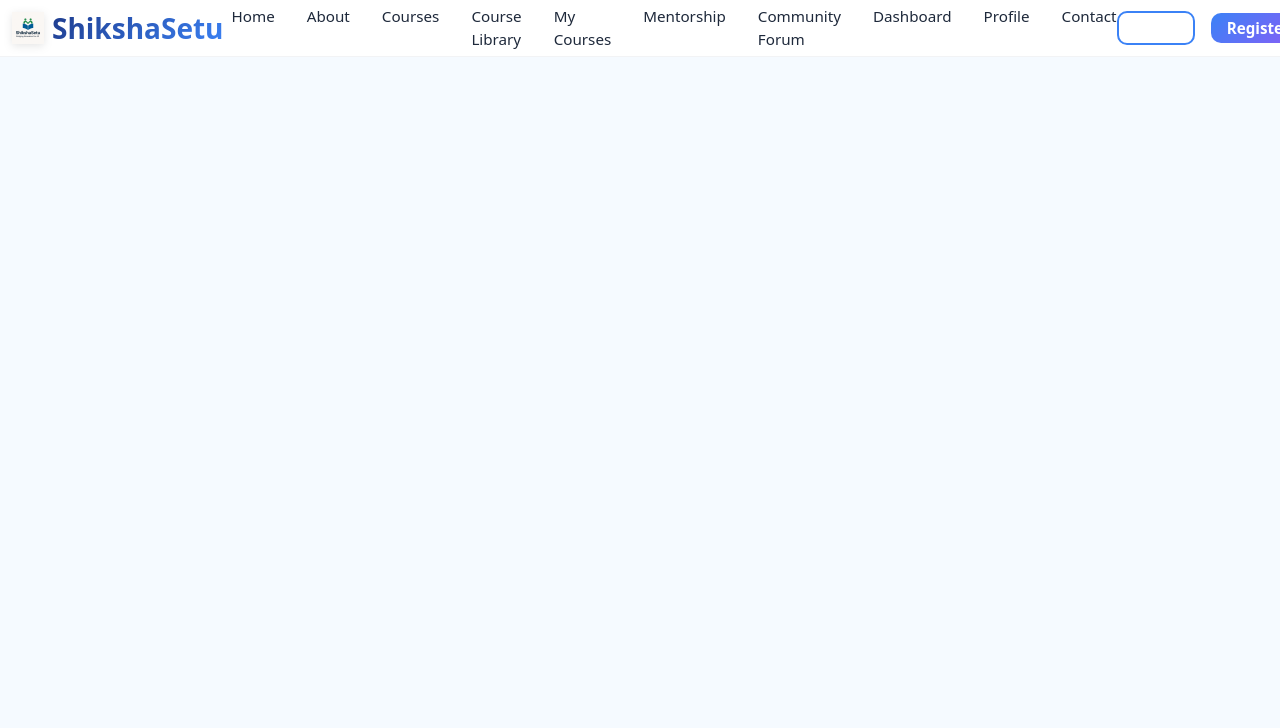
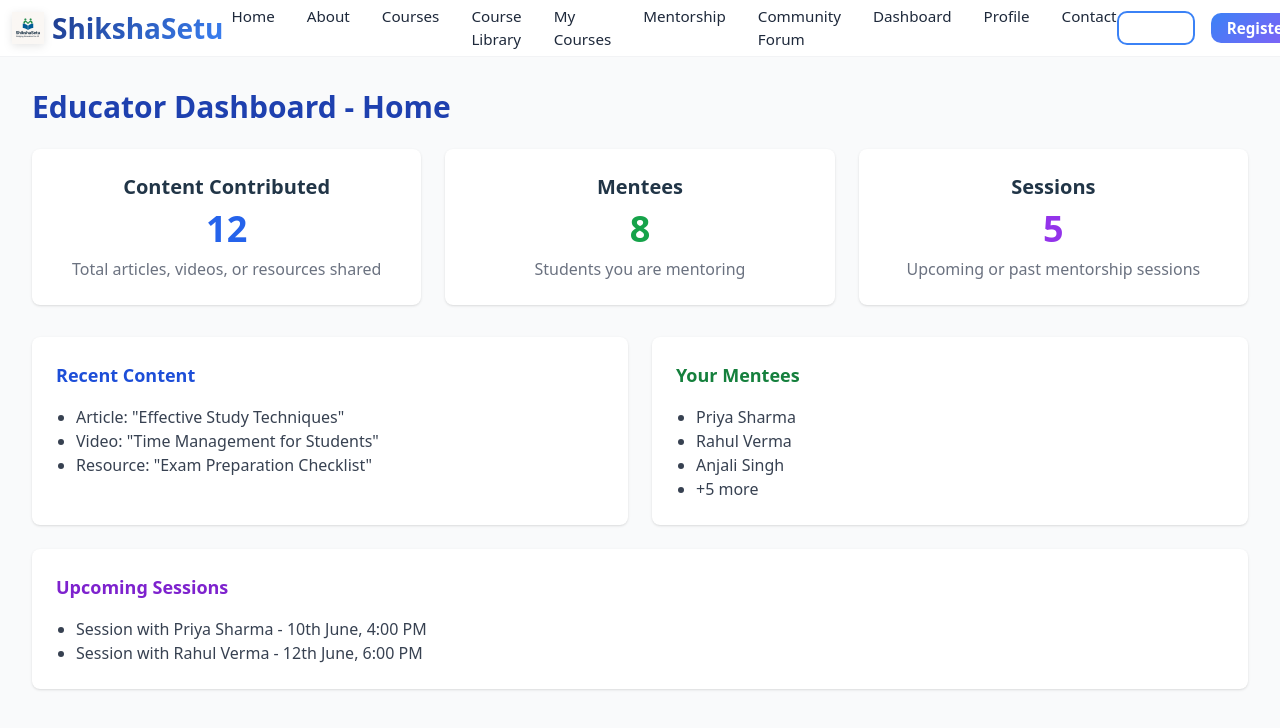
Before and after one commit to Bhanurajput58/ShikshaSetu, a React (Vite) app: page /educator-dashboard in a window 1280 px wide. Shown: the top 728 px of the page. Built offline with nearby package versions, Linux system fonts and the light colour scheme.

Commit message:
created home page for educator dashboard

```diff
--- a/src/Routes.jsx
+++ b/src/Routes.jsx
@@ -12,6 +12,7 @@ import Contact from './pages/Contact';
 import Login from './pages/Login';
 import Register from './pages/Register';
 import StudentDashboard from './pages/StudentDashboard';
+import EducatorDashboardHome from './pages/Educator Dashboard/Home';
 import React from 'react';
 
 export default function AppRoutes() {
@@ -31,6 +32,7 @@ export default function AppRoutes() {
         <Route path="/login" element={<Login />} />
         <Route path="/register" element={<Register />} />
         <Route path="/dashboard" element={<StudentDashboard />} />
+        <Route path="/educator-dashboard" element={<EducatorDashboardHome />} />
       </Routes>
     </Router>
   );
--- /dev/null
+++ b/src/pages/Educator Dashboard/Home.jsx
@@ -0,0 +1,56 @@
+import React from 'react';
+
+const EducatorDashboardHome = () => {
+  return (
+    <div className="p-8 bg-gray-50 min-h-screen">
+      <h1 className="text-3xl font-bold mb-6 text-blue-800">Educator Dashboard - Home</h1>
+      <div className="grid grid-cols-1 md:grid-cols-3 gap-6 mb-8">
+        {/* Overview Cards */}
+        <div className="bg-white shadow rounded-lg p-6 flex flex-col items-center">
+          <h2 className="text-xl font-semibold mb-2">Content Contributed</h2>
+          <span className="text-4xl font-bold text-blue-600">12</span>
+          <p className="text-gray-500 mt-2">Total articles, videos, or resources shared</p>
+        </div>
+        <div className="bg-white shadow rounded-lg p-6 flex flex-col items-center">
+          <h2 className="text-xl font-semibold mb-2">Mentees</h2>
+          <span className="text-4xl font-bold text-green-600">8</span>
+          <p className="text-gray-500 mt-2">Students you are mentoring</p>
+        </div>
+        <div className="bg-white shadow rounded-lg p-6 flex flex-col items-center">
+          <h2 className="text-xl font-semibold mb-2">Sessions</h2>
+          <span className="text-4xl font-bold text-purple-600">5</span>
+          <p className="text-gray-500 mt-2">Upcoming or past mentorship sessions</p>
+        </div>
+      </div>
+      {/* Details Section */}
+      <div className="grid grid-cols-1 md:grid-cols-2 gap-6">
+        <div className="bg-white shadow rounded-lg p-6">
+          <h3 className="text-lg font-semibold mb-4 text-blue-700">Recent Content</h3>
+          <ul className="list-disc pl-5 text-gray-700">
+            <li>Article: "Effective Study Techniques"</li>
+            <li>Video: "Time Management for Students"</li>
+            <li>Resource: "Exam Preparation Checklist"</li>
+          </ul>
+        </div>
+        <div className="bg-white shadow rounded-lg p-6">
+          <h3 className="text-lg font-semibold mb-4 text-green-700">Your Mentees</h3>
+          <ul className="list-disc pl-5 text-gray-700">
+            <li>Priya Sharma</li>
+            <li>Rahul Verma</li>
+            <li>Anjali Singh</li>
+            <li>+5 more</li>
+          </ul>
+        </div>
+      </div>
+      <div className="bg-white shadow rounded-lg p-6 mt-6">
+        <h3 className="text-lg font-semibold mb-4 text-purple-700">Upcoming Sessions</h3>
+        <ul className="list-disc pl-5 text-gray-700">
+          <li>Session with Priya Sharma - 10th June, 4:00 PM</li>
+          <li>Session with Rahul Verma - 12th June, 6:00 PM</li>
+        </ul>
+      </div>
+    </div>
+  );
+};
+
+export default EducatorDashboardHome;
--- a/src/pages/StudentDashboard/StudentProfile.jsx
+++ b/src/pages/StudentDashboard/StudentProfile.jsx
@@ -44,7 +44,7 @@ import {
   LocationOn,
   CalendarToday,
   Grade,
-  BookOpen,
+  MenuBook,
   Star
 } from '@mui/icons-material';
 import './StudentProfile.css';
```
